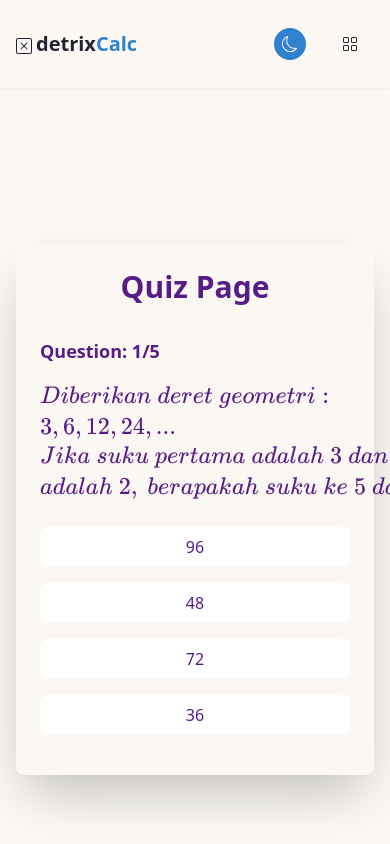
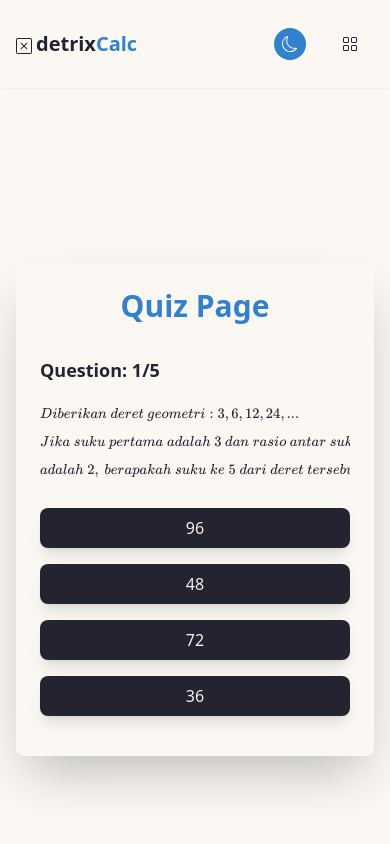
Before and after one commit to kudith/calculus2_project, a Next.js app: page /quizder in a window 390 px wide. Shown: the top 844 px of the page. Built offline with nearby package versions, Linux system fonts and the light colour scheme.

Commit message:
fix responsive and styling quiz-app

```diff
--- a/app/quizder/data.js
+++ b/app/quizder/data.js
@@ -13,21 +13,21 @@ export const quiz = {
       question: "Diberikan \\ deret \\ aritmatika: 2, 6, 10, 14, ... \\\\ Jika \\ suku \\ pertama \\ adalah \\ 2 \\ dan \\ beda \\ antar \\ suku \\\\ adalah \\ 4, \\ berapakah \\ suku \\ ke \\ 5 \\ dari \\ deret \\ tersebut?",
       answers: ["16", "18", "20", "22"],
       correctAnswer: "18",
-      explanation: `Untuk \\ mencari \\ suku \\ ke \\ 5 \\ dari \\ deret \\ aritmatika, \\ kita \\\\ menggunakan \\ rumus \\ umum \\ untuk \\ suku \\ ke \\ n \\ dari \\ deret \\\\ aritmatika: an = a1 + (n-1).d. \\\\ maka: a5 = 2+(5-1).4 = 2+4.4 = 2+16 =18 \\\\ Jadi, \\ suku \\ ke \\ 5 \\ dari \\ deret \\ aritmatika \\ tersebut \\ adalah \\ 18.`,
+      explanation: `Untuk \\ mencari \\ suku \\ ke \\ 5 \\ dari \\ deret \\ aritmatika, \\ kita \\\\ menggunakan \\ rumus \\ umum \\ untuk \\ suku \\ ke \\ n \\ dari \\\\ deret \\ aritmatika: an = a1 + (n-1).d. \\\\ maka: a5 = 2+(5-1).4 = 2+4.4 = 2+16 =18 \\\\ Jadi, \\ suku \\ ke \\ 5 \\ dari \\ deret \\ aritmatika \\ tersebut \\ adalah \\\\ 18.`,
     },
     {
       id: 3,
       question: "Diberikan \\ deret \\ aritmatika: 10, 15, 20, 25, ... \\\\ Jika \\ suku \\ pertama \\ adalah \\ 10 \\ dan \\ beda \\ antar \\ suku \\\\ adalah \\ 5, \\ berapakah \\ jumlah \\ 8 \\ suku \\ pertama \\ dari \\\\ deret \\ tersebut?",
       answers: ["220", "240", "260", "280"],
       correctAnswer: "220",
-      explanation: `Untuk \\ mencari \\ jumlah \\ n \\ suku \\ pertama \\ dari \\ deret \\ aritmatika, \\\\ kita \\ menggunakan \\ rumus: Sn = n/2 . (2a + (n-1)d) \\\\ maka: S8 = 8/2 . (2.10+(8-1).5) \\\\ = 4.(20+7.5) = 4.(20+35) \\\\ = 4.55 = 220 \\\\ Jadi, \\ jumlah \\ 8 \\ suku \\ pertama \\ dari \\ deret \\ aritmatika \\ tersebut \\\\ adalah \\ 220.`,
+      explanation: `Untuk \\ mencari \\ jumlah \\ n \\ suku \\ pertama \\ dari \\\\ deret \\ aritmatika, \\ kita \\ menggunakan \\\\ rumus: Sn = n/2 . (2a + (n-1)d) \\\\ maka: S8 = 8/2 . (2.10+(8-1).5) \\\\ = 4.(20+7.5) = 4.(20+35) \\\\ = 4.55 = 220 \\\\ Jadi, \\ jumlah \\ 8 \\ suku \\ pertama \\ dari \\ deret \\ aritmatika \\\\ tersebut \\ adalah \\ 220.`,
     },
     {
       id: 4,
       question: "Diberikan \\ sebuah \\ deret \\ kombinasi \\ yang \\ terdiri \\\\ dari \\ 10 \\ suku: 5,5/2,0,-5/2,-5,9,16,24,33,43. \\ Deret \\ tersebut \\\\ merupakan?",
       answers: ["Deret aritmatika", "Deret geometri", "keduanya", "tidak keduanya"],
       correctAnswer: "keduanya",
-      explanation: `Deret \\ yang \\ diberikan \\ terdiri \\ dari \\ dua \\ bagian \\ yang \\ memiliki \\\\ pola \\ berbeda. \\ Bagian \\ pertama \\ dari \\ deret \\ (5 \\ sampai -5) \\ merupakan \\ deret \\ aritmatika, \\ sedangkan \\ bagian \\ kedua \\\\ (9 \\ sampai \\ 43) \\ juga \\ merupakan \\ deret \\ geometri. \\\\ Sementara \\ itu, \\ untuk \\ bagian \\ kedua \\ dari \\ deret \\ (9 \\ sampai \\ 43), \\\\ kita \\ juga \\ dapat \\ melihat \\ bahwa \\ setiap \\ suku \\ memiliki \\ beda \\ yang \\\\ sama, \\ yaitu \\ 7. \\ Ini \\ menunjukkan \\ bahwa \\ bagian \\ kedua \\ deret \\\\ tersebut \\ juga \\ merupakan \\ deret \\ geometri.`,
+      explanation: `Deret \\ yang \\ diberikan \\ terdiri \\ dari \\ dua \\ bagian \\ yang \\\\ memiliki \\ pola \\ berbeda. \\\\ Bagian \\ pertama \\ dari \\ deret \\ (5 \\ sampai \\ -5) \\\\ merupakan \\ deret \\ aritmatika, \\ sedangkan \\ bagian \\\\ kedua \\ (9 \\ sampai \\ 43) \\ juga \\ merupakan \\ deret \\ geometri. \\\\ Sementara \\ itu, \\ untuk \\ bagian \\ kedua \\ dari \\\\ deret \\ (9 \\ sampai \\ 43), \\ kita \\ juga \\ dapat \\ melihat \\ bahwa \\\\ setiap \\ suku \\ memiliki \\ beda \\ yang \\ sama, \\ yaitu \\ 7. \\\\ Ini \\ menunjukkan \\ bahwa \\ bagian \\ kedua \\ deret \\\\ tersebut \\ juga \\ merupakan \\ deret \\ geometri.`,
     },
     {
       id: 5,
--- a/app/quizder/quiz.css
+++ b/app/quizder/quiz.css
@@ -1,62 +1,8 @@
-h1,
-h2 {
-  color: #eee;
+@media (max-width: 768px) {
+  .quiz-container #question,
+  .quiz-container #explanation {
+    font-size: 12px;
+    overflow-x: auto;
+    word-wrap: break-word;
+  }
 }
-
-h3 {
-  padding-bottom: 2rem;
-  color: #000105;
-  font-size: 1.8rem;
-}
-
-button {
-  padding: 16px 8px;
-  width: 100%;
-  margin-top: 12px;
-  font-size: 1rem;
-  border-radius: 4px;
-  cursor: pointer;
-  background-color: #808080;
-  color: #f8f8f8;
-}
-
-.btn-disabled {
-  background-color: lightgray;
-}
-
-li {
-  list-style-type: none;
-  cursor: pointer;
-  margin: 9px 0;
-  padding: 16px 8px;
-  color: #000105;
-  border: 1px solid lightgray;
-}
-
-.li-hover:hover {
-  background-color: #d8d8d8;
-  columns: #fff;
-}
-
-.li-selected {
-  color: #fff;
-  background-color: #000925;
-}
-
-.container {
-  max-width: 740px;
-  width: 100%;
-  margin: auto;
-  padding: 1rem;
-}
-
-.quiz-container {
-  background-color: #f8f8f8;
-  padding: 1rem;
-  margin-top: 2rem;
-  border-radius: 4px;
-}
-
-.container p {
-  padding: 8px 0;
-}
--- a/app/quizder/quiz.jsx
+++ b/app/quizder/quiz.jsx
@@ -2,7 +2,8 @@
 import React, { useState, useEffect } from "react";
 import katex from "katex";
 import { quiz } from "./data.js";
-import "katex/dist/katex.min.css"; // Pastikan untuk mengimpor CSS KaTeX
+import "katex/dist/katex.min.css";
+import "./quiz.css";
 
 const QuizComponent = () => {
   const [activeQuestion, setActiveQuestion] = useState(0);
@@ -19,7 +20,6 @@ const QuizComponent = () => {
   const { questions } = quiz;
   const { question, answers, correctAnswer, explanation } = questions[activeQuestion];
 
-  // Render KaTeX after each render
   useEffect(() => {
     const questionElement = document.getElementById("question");
     if (questionElement) {
@@ -27,7 +27,6 @@ const QuizComponent = () => {
     }
   }, [question]);
 
-  // Render KaTeX for explanation
   useEffect(() => {
     const explanationElement = document.getElementById("explanation");
     if (explanationElement) {
@@ -35,7 +34,6 @@ const QuizComponent = () => {
     }
   }, [explanation]);
 
-  // Select and check answer
   const onAnswerSelected = (answer, idx) => {
     const newSelectedAnswers = [...selectedAnswers];
     newSelectedAnswers[activeQuestion] = idx;
@@ -43,7 +41,6 @@ const QuizComponent = () => {
     setChecked(true);
   };
 
-  // Calculate score and increment to next question
   const nextQuestion = () => {
     setResult((prev) => {
       const isCorrect = selectedAnswers[activeQuestion] !== null && answers[selectedAnswers[activeQuestion]] === correctAnswer;
@@ -66,7 +63,6 @@ const QuizComponent = () => {
     setChecked(false);
   };
 
-  // Go to previous question
   const prevQuestion = () => {
     if (activeQuestion > 0) {
       setActiveQuestion((prev) => prev - 1);
@@ -74,14 +70,12 @@ const QuizComponent = () => {
     }
   };
 
-  // Handle review mode
   const startReview = () => {
     setReviewMode(true);
     setShowResult(false);
     setActiveQuestion(0);
   };
 
-  // Exit review mode
   const exitReview = () => {
     setReviewMode(false);
     setShowResult(true);
@@ -98,48 +92,48 @@ const QuizComponent = () => {
   return (
     <div className="min-h-screen flex justify-center items-center">
       <div className="w-full sm:max-w-xl mx-4 p-6 rounded-lg shadow-2xl">
-        <h1 className="text-3xl font-bold mb-8 text-center text-purple-900">
+        <h1 className="text-3xl font-bold mb-8 text-center text-blue-light">
           Quiz Page
         </h1>
         <div>
-          <h2 className="text-lg font-semibold mb-4 text-purple-900">
+          <h2 className="text-lg font-semibold mb-4">
             Question: {activeQuestion + 1}/{questions.length}
           </h2>
         </div>
         <div>
           {showResult ? (
             <div className="quiz-container">
-              <h3 className="text-xl font-semibold mb-6 text-purple-900">
+              <h3 className="text-xl font-semibold mb-6">
                 Results
               </h3>
-              <h3 className="text-lg font-semibold mb-4 text-purple-900">
+              <h3 className="text-lg font-semibold mb-4">
                 Overall {(result.score / (questions.length * 5)) * 100}%
               </h3>
-              <p className="text-purple-900">
+              <p className="">
                 Total Questions:{" "}
                 <span className="font-semibold">{questions.length}</span>
               </p>
-              <p className="text-purple-900">
+              <p className="">
                 Total Score:{" "}
                 <span className="font-semibold">{result.score}</span>
               </p>
-              <p className="text-purple-900">
+              <p className="">
                 Correct Answers:{" "}
                 <span className="font-semibold">{result.correctAnswers}</span>
               </p>
-              <p className="text-purple-900">
+              <p className="">
                 Wrong Answers:{" "}
                 <span className="font-semibold">{result.wrongAnswers}</span>
               </p>
               <button
                 onClick={startReview}
-                className="mt-8 w-full py-2 px-4 bg-indigo-600 text-white font-semibold rounded-lg hover:bg-indigo-700"
+                className="mt-8 w-full py-2 px-4 bg-blue-light  font-semibold rounded-lg hover:bg-blue-900"
               >
                 Review
               </button>
               <button
                 onClick={() => window.location.reload()}
-                className="mt-4 w-full py-2 px-4 bg-gray-600 text-white font-semibold rounded-lg hover:bg-gray-700"
+                className="mt-4 w-full py-2 px-4 bg-gray-600  font-semibold rounded-lg hover:bg-gray-700"
               >
                 Restart
               </button>
@@ -148,7 +142,7 @@ const QuizComponent = () => {
             <div className="quiz-container">
               <h3
                 id="question"
-                className="text-xl font-semibold mb-6 text-purple-900"
+                className="text-xl font-semibold mb-6"
               >
                 {question}
               </h3>
@@ -158,16 +152,16 @@ const QuizComponent = () => {
                   className={`block w-full py-2 px-4 mb-4 rounded-lg ${
                     selectedAnswers[activeQuestion] === idx
                       ? answers[selectedAnswers[activeQuestion]] === correctAnswer
-                        ? "bg-green-600 text-white"
-                        : "bg-red-600 text-white"
-                      : "bg-white text-purple-900"
+                        ? "bg-green-600"
+                        : "bg-red-600"
+                      : "shadow-lg bg-brand-dark dark:bg-badge-light text-brand-light dark:text-brand-dark"
                   }`}
                   disabled
                 >
                   {answer}
                 </button>
               ))}
-              <div className="mb-4 text-purple-900">
+              <div className="mb-4">
                 <strong>Explanation:</strong>
                 <p id="explanation">{explanation}</p>
               </div>
@@ -175,7 +169,7 @@ const QuizComponent = () => {
                 {activeQuestion > 0 && (
                   <button
                     onClick={prevQuestion}
-                    className="w-1/3 py-2 px-4 bg-gray-600 text-white font-semibold rounded-lg hover:bg-gray-700"
+                    className="w-1/3 py-2 px-4 bg-gray-600 text-badge-light font-semibold rounded-lg hover:bg-gray-700"
                   >
                     Back
                   </button>
@@ -185,7 +179,7 @@ const QuizComponent = () => {
                     onClick={() => setActiveQuestion((prev) => prev + 1)}
                     className={`${
                       activeQuestion > 0 ? "w-1/3" : "w-full"
-                    } py-2 px-4 bg-indigo-600 text-white font-semibold rounded-lg hover:bg-indigo-700`}
+                    } py-2 px-4 bg-blue-light text-badge-light font-semibold rounded-lg hover:bg-blue-900`}
                   >
                     Next
                   </button>
@@ -194,7 +188,7 @@ const QuizComponent = () => {
                     onClick={exitReview}
                     className={`${
                       activeQuestion > 0 ? "w-1/3" : "w-full"
-                    } py-2 px-4 bg-indigo-600 text-white font-semibold rounded-lg hover:bg-indigo-700`}
+                    } py-2 px-4 bg-blue-light  font-semibold rounded-lg hover:bg-blue-900`}
                   >
                     Exit Review
                   </button>
@@ -203,8 +197,9 @@ const QuizComponent = () => {
             </div>
           ) : (
             <div className="quiz-container">
-              <h3 id="question" className="text-xl font-semibold mb-6 text-purple-900">
-                {question}
+              <h3 id="question" className="text-xl font-semibold mb-6">
+
+              {question}
               </h3>
               {answers.map((answer, idx) => (
                 <button
@@ -212,8 +207,8 @@ const QuizComponent = () => {
                   onClick={() => onAnswerSelected(answer, idx)}
                   className={`block w-full py-2 px-4 mb-4 rounded-lg transition-colors duration-300 ease-in-out ${
                     selectedAnswers[activeQuestion] === idx
-                      ? "bg-indigo-600 text-white hover:bg-indigo-700"
-                      : "bg-white text-purple-900 hover:bg-gray-100"
+                      ? "bg-blue-light text-badge-light"
+                      : "shadow-lg bg-brand-dark text-badge-light dark:text-brand-dark dark:bg-brand-light hover:bg-slate-950 dark:hover:bg-slate-500"
                   }`}
                 >
                   {answer}
@@ -223,7 +218,7 @@ const QuizComponent = () => {
                 {activeQuestion > 0 && (
                   <button
                     onClick={prevQuestion}
-                    className="w-1/3 py-2 px-4 bg-gray-600 text-white font-semibold rounded-lg hover:bg-gray-700"
+                    className="w-1/3 py-2 px-4 bg-gray-600 text-badge-light font-semibold rounded-lg hover:bg-gray-700"
                   >
                     Back
                   </button>
@@ -233,7 +228,7 @@ const QuizComponent = () => {
                     onClick={nextQuestion}
                     className={`${
                       activeQuestion > 0 ? "w-1/3" : "w-full"
-                    } py-2 px-4 bg-indigo-600 text-white font-semibold rounded-lg hover:bg-indigo-700`}
+                    } py-2 px-4 bg-blue-light text-badge-light font-semibold rounded-lg hover:bg-blue-900`}
                   >
                     {activeQuestion === questions.length - 1 ? "Finish" : "Next"}
                   </button>
--- a/app/quizdet/quiz.css
+++ b/app/quizdet/quiz.css
@@ -1,62 +1,6 @@
-h1,
-h2 {
-  color: #eee;
+@media (max-width: 768px) {
+  .quiz-container #question,
+  .quiz-container #explanation {
+    font-size: 12px;
+  }
 }
-
-h3 {
-  padding-bottom: 2rem;
-  color: #000105;
-  font-size: 1.8rem;
-}
-
-button {
-  padding: 16px 8px;
-  width: 100%;
-  margin-top: 12px;
-  font-size: 1rem;
-  border-radius: 4px;
-  cursor: pointer;
-  background-color: #808080;
-  color: #f8f8f8;
-}
-
-.btn-disabled {
-  background-color: lightgray;
-}
-
-li {
-  list-style-type: none;
-  cursor: pointer;
-  margin: 9px 0;
-  padding: 16px 8px;
-  color: #000105;
-  border: 1px solid lightgray;
-}
-
-.li-hover:hover {
-  background-color: #d8d8d8;
-  columns: #fff;
-}
-
-.li-selected {
-  color: #fff;
-  background-color: #000925;
-}
-
-.container {
-  max-width: 740px;
-  width: 100%;
-  margin: auto;
-  padding: 1rem;
-}
-
-.quiz-container {
-  background-color: #f8f8f8;
-  padding: 1rem;
-  margin-top: 2rem;
-  border-radius: 4px;
-}
-
-.container p {
-  padding: 8px 0;
-}
```
Also changed, not shown: app/quizdet/quiz.jsx (+21 -27 lines).
